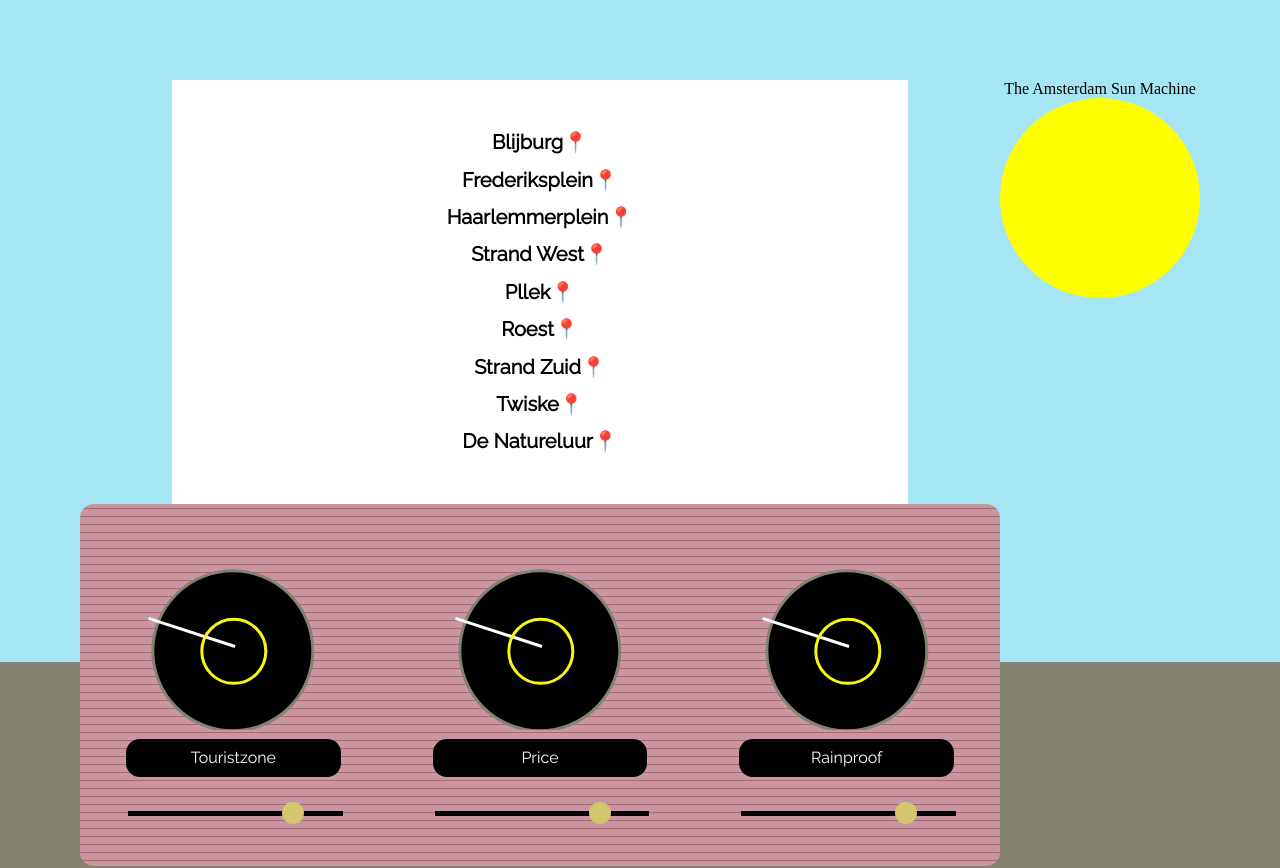
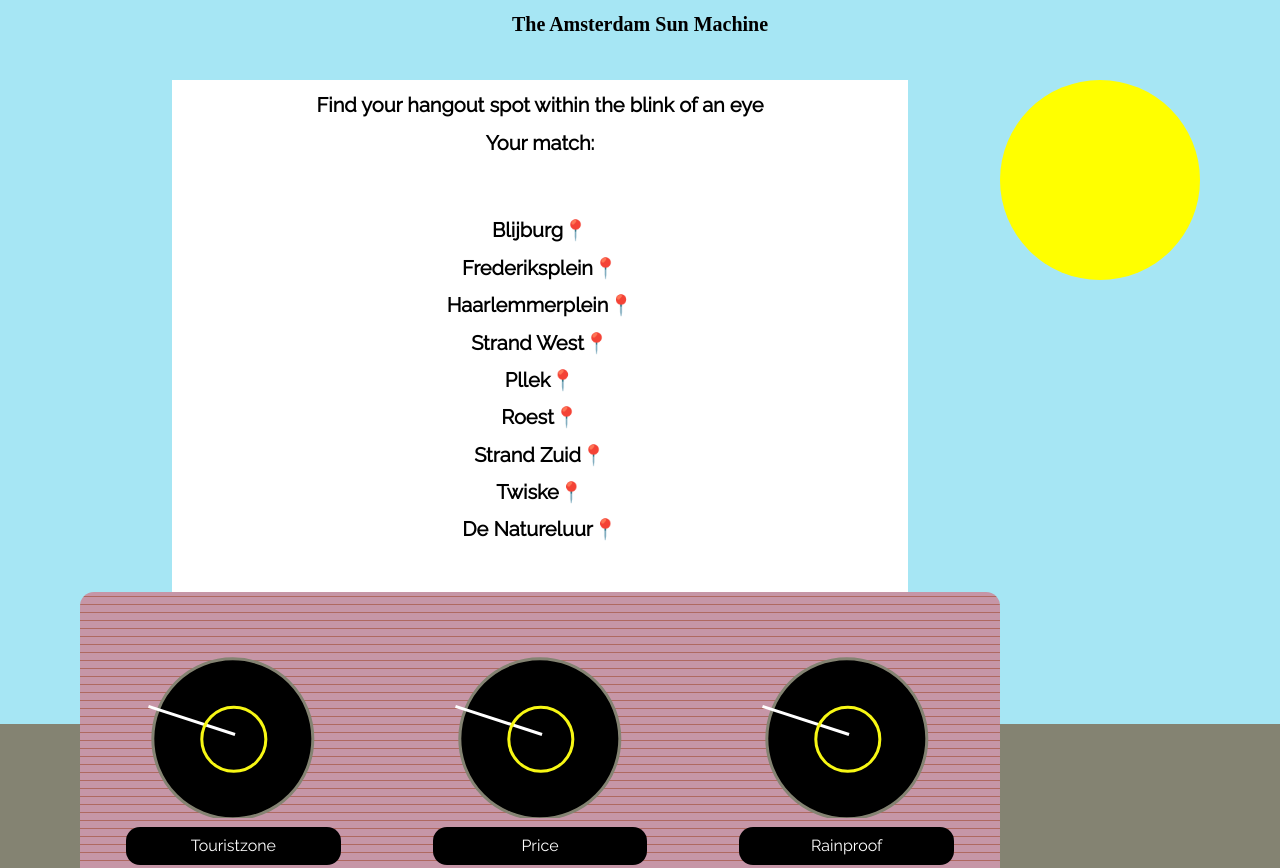
Before and after one commit to madamerobot/damsun-res, a React (Create React App) app: page / in a window 1280 px wide. Shown: the top 868 px of the page. Built offline with nearby package versions, Linux system fonts and the light colour scheme.

Commit message:
Working on sun logo

```diff
--- a/src/components/App.js
+++ b/src/components/App.js
@@ -42,6 +42,8 @@ class App extends Component {
 				<div className="machinearea">
 
 					<div className="resultpaper">
+						<h1>Find your hangout spot within the blink of an eye</h1>
+						<h1>Your match:</h1>
 						<div className="results">
 							<Result data={DATA} tourist={this.state.tourist} price={this.state.price} proof={this.state.proof} />
 						</div>
@@ -60,7 +62,7 @@ class App extends Component {
 				<div className="logo">
 
 					<div class="logotitle">
-						The Amsterdam Sun Machine
+						<h1>The Amsterdam Sun Machine</h1>
 					</div>
 
 					<svg viewBox="0 0 49.7 49.7" className="sunsvg">
--- a/src/components/style.css
+++ b/src/components/style.css
@@ -93,7 +93,7 @@ h1 {
 	padding: 80px;
 }
 
-/*FLEX ITEM FOR .MACHINEWRAPPER*/
+/*FLEX ITEM FROM .MACHINEWRAPPER*/
 .logo {
 	-webkit-box-flex: 1;
 	    -ms-flex: 1;
@@ -101,6 +101,20 @@ h1 {
 	text-align: center;
 	max-width: 200px;
 	min-width: 180px;
+}
+
+/*CHILDREN OF .LOGO*/
+.logotitle {
+	text-align: center;
+	z-index: 3;
+	position: absolute;
+    left: 0; top: 0; right: 0; bottom: 0;
+}
+
+/*CHILDREN OF .LOGO*/
+.sunsvg {
+	z-index: 1;
+	position: relative;
 }
 
 /*FLEX ITEM FROM .MACHINEWRAPPER*/
@@ -134,6 +148,7 @@ h1 {
 	width: 80%;
 	background-color: white;
 	font-family: Raleway;
+	text-align: center;
 }
 
 /*CHILD OF .RESULTPAPER*/
```
Also changed, not shown: 8 other files (tests, documents, lock files or other folders).
